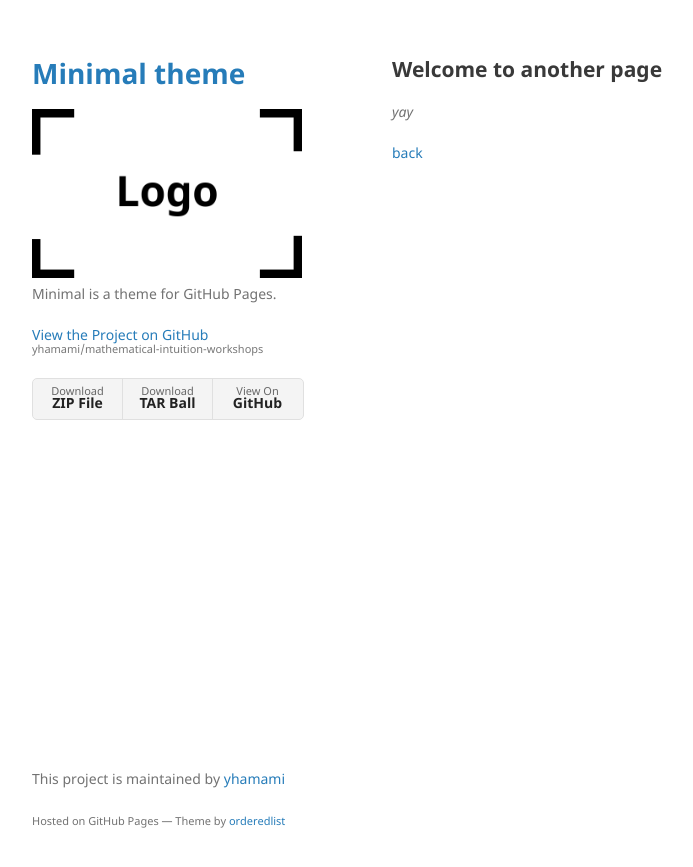
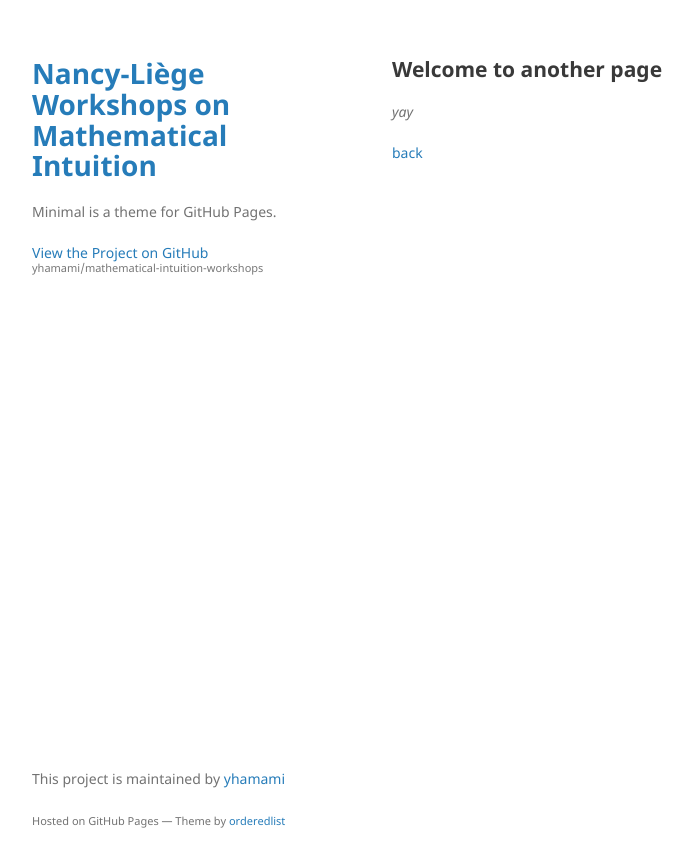
Before and after one commit to yhamami/mathematical-intuition-workshops, a Jekyll site: the page built from another-page.md, in a window 1280 px wide. Shown: the top 867 px of the page, without its empty margins (178-871 px from the left). Built offline with Jekyll 4.4.1, drawn with Linux system fonts in a browser that asks for light colours; our own code applies the rules of GitHub Pages for plain Markdown files.

Commit message:
added minimal style

```diff
--- a/_config.yml
+++ b/_config.yml
@@ -1,6 +1,6 @@
-title: Minimal theme
-logo: /assets/img/logo.png
+title: Nancy-Liège Workshops on Mathematical Intuition
+# logo: /assets/img/logo.png
 description: Minimal is a theme for GitHub Pages.
-show_downloads: true
+show_downloads: false
 google_analytics:
 theme: jekyll-theme-minimal
```
